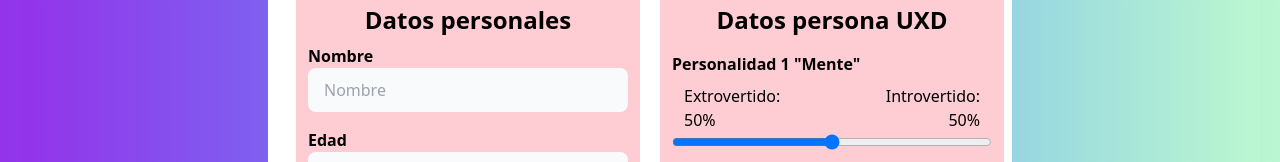
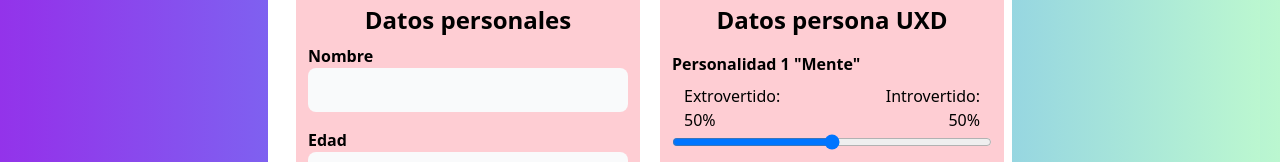
Before and after one commit to Yadira-Canche-Hernandez/SPA_PERSONASUXD, a Vue app: page /RegistroPersonas in a window 1280 px wide. Shown: the part 254-416 px from the top of the page. Built offline with nearby package versions, Linux system fonts and the light colour scheme.

Commit message:
Agregue componente InputText para nombre

```diff
--- a/src/components/RegistroPersonas.vue
+++ b/src/components/RegistroPersonas.vue
@@ -1,16 +1,19 @@
 <script>
+//importación de componentes
 import BotonEnviar from '../components/BotonEnviar.vue';
+import InputText from '../components/InputText.vue';
+
 import axios from 'axios';
 
 
 
 export default {
   components:{
-
-    BotonEnviar
+    //nombre con el que se llama a los componentes
+    BotonEnviar,InputText
   },
 
-  emits: ['person'],
+  emits: ['dataIT'],
 
     data() {
       return {
@@ -39,6 +42,14 @@ export default {
     mounted() {
     },
     methods: {
+
+        //Funciones para pasar los datos que recibe como componentes a las variables declaradas
+
+        //Nombre
+        DataIT1(t){
+                //le asignamos lo que recibe a la variable
+                this.Nombre=t
+        },
 
         //Función para enviar informacion de una persona
         Registro() {
@@ -162,10 +173,14 @@ export default {
           <div class=" bg-rose-200  p-3 rounded-lg">
             <div class="w-full">
               <h1 class="text-2xl  text-center font-bold  text-black ">Datos personales</h1>
+
               <label class="block text-black font-bold md:text-left my-2 md:mb-0">
                 Nombre
               </label>
-              <input type="text" v-model="Nombre" class="w-full py-2.5 px-4 rounded-lg bg-gray-50 focus:shadow focus:bg-white focus:outline-none" id="nombre" placeholder="Nombre"/>
+
+              <!--Uso al componente-->
+              <InputText @dataIT= " DataIT1 " > </InputText>
+
             </div>
 
             <div class="w-full mt-4">
```
